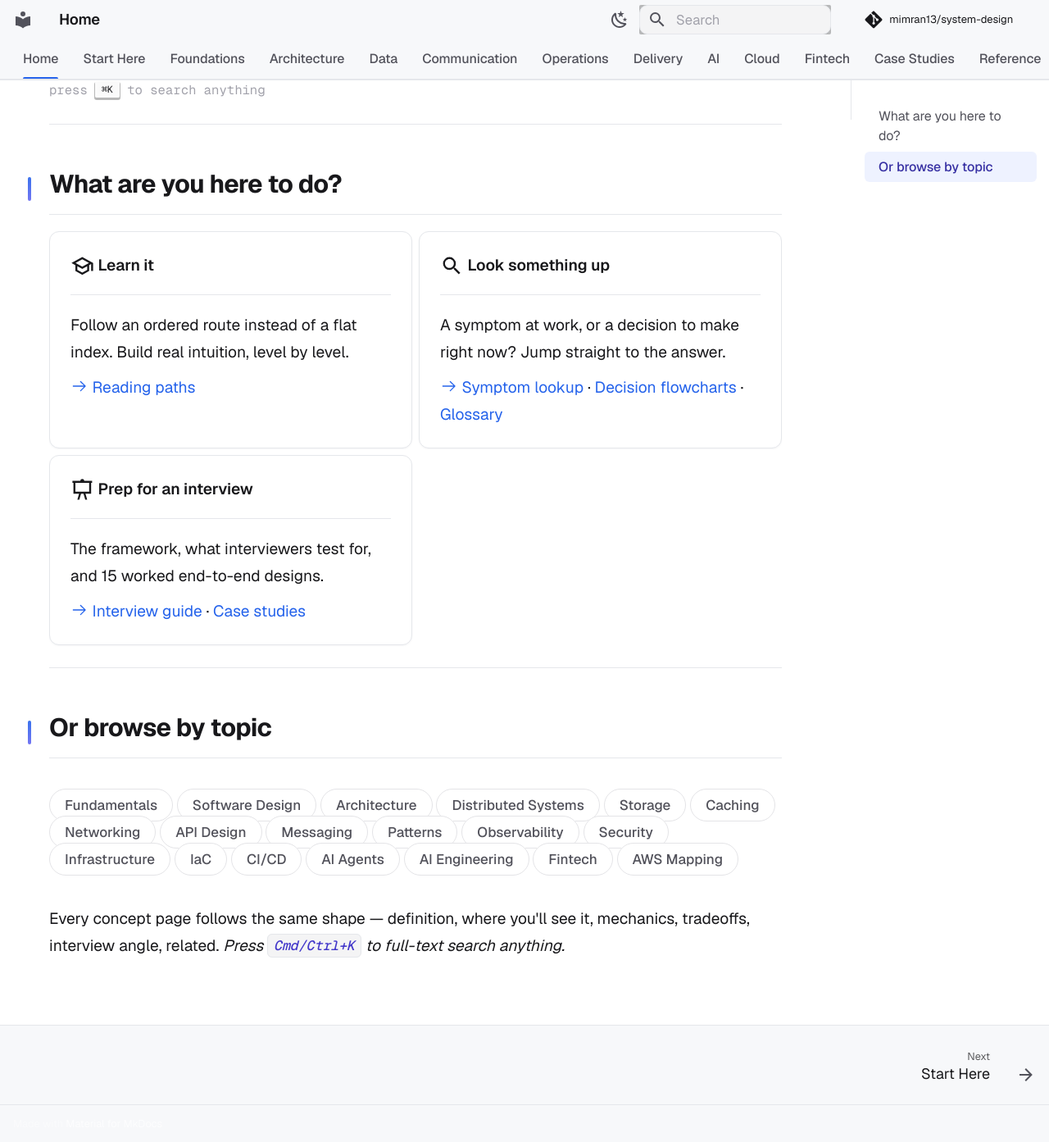
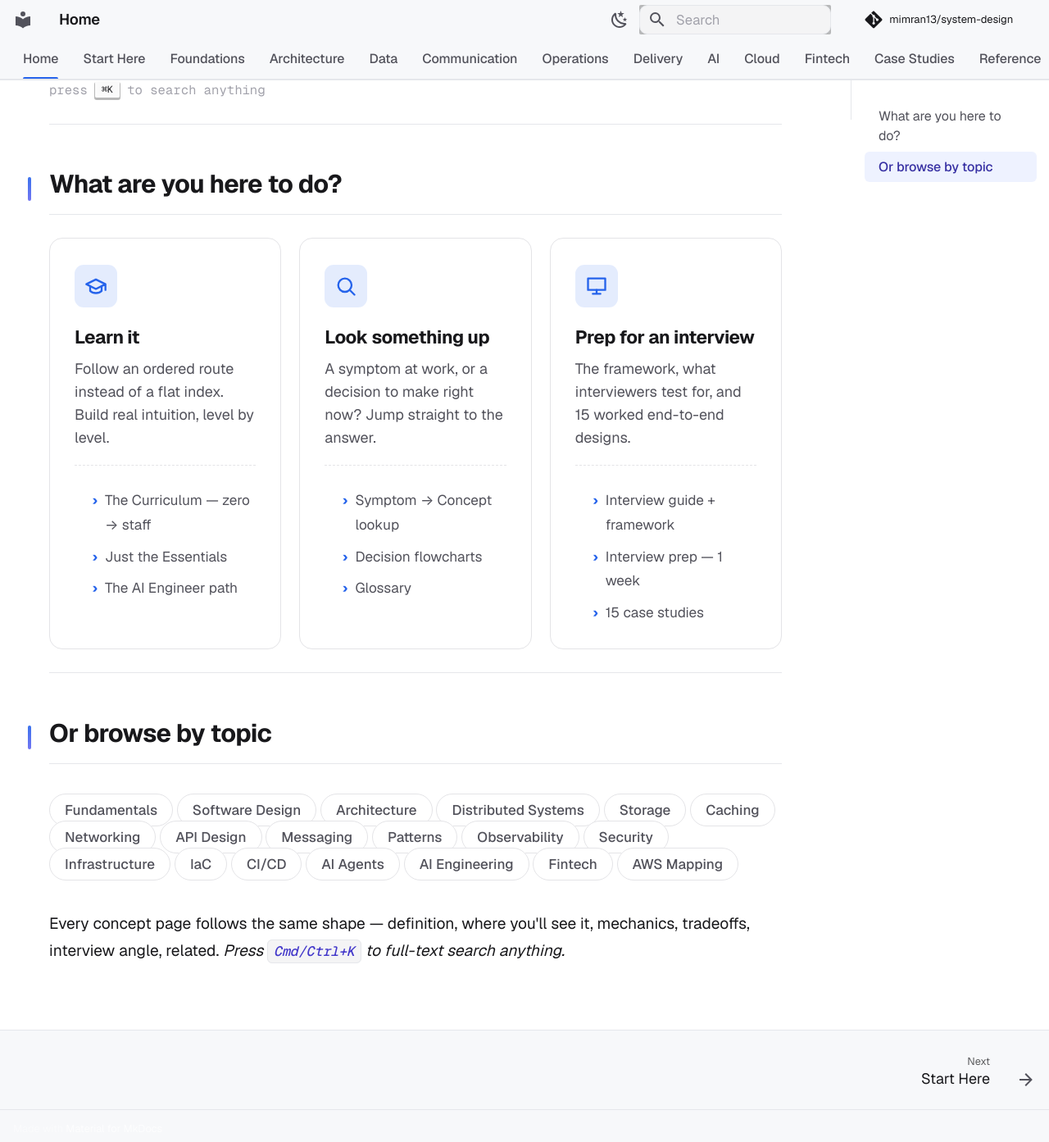
Before and after one commit to mimran13/system-design, an MkDocs documentation site: the page built from docs/index.md, in a window 1280 px wide and 1400 px high, scrolled down 527 px. Shown: the top 1393 px of the window at 82% size. Built offline with MkDocs 1.6.1 and Material for MkDocs 9.7.7, drawn with Linux system fonts in a browser that asks for light colours; comment, search, counter and statistics services are not loaded.

Commit message:
feat(home): bespoke intent doors (icon tiles, hover reveal, link lists)
Replaces Material grid-cards with the mockup's door design, proving
MkDocs can match the mockups via md_in_html + custom CSS.

Co-Authored-By: Claude Opus 4.8 (1M context) <noreply@anthropic.com>

```diff
--- a/docs/index.md
+++ b/docs/index.md
@@ -20,35 +20,37 @@ hide:
 
 ## What are you here to do?
 
-<div class="grid cards" markdown>
-
--   :material-school-outline:{ .lg .middle } **Learn it**
-
-    ---
-
-    Follow an ordered route instead of a flat index. Build real intuition, level by level.
-
-    [:octicons-arrow-right-24: Reading paths](paths/index.md)
-
--   :material-magnify:{ .lg .middle } **Look something up**
-
-    ---
-
-    A symptom at work, or a decision to make right now? Jump straight to the answer.
-
-    [:octicons-arrow-right-24: Symptom lookup](reference/symptom-lookup.md) ·
-    [Decision flowcharts](reference/decision-flowcharts.md) ·
-    [Glossary](glossary.md)
-
--   :material-presentation:{ .lg .middle } **Prep for an interview**
-
-    ---
-
-    The framework, what interviewers test for, and 15 worked end-to-end designs.
-
-    [:octicons-arrow-right-24: Interview guide](interview-guide.md) ·
-    [Case studies](case-studies/index.md)
-
+<div class="doors">
+  <div class="door">
+    <span class="door-icon"><svg viewBox="0 0 24 24" fill="none" stroke="currentColor" stroke-width="2" stroke-linecap="round" stroke-linejoin="round"><path d="M22 10v6M2 10l10-5 10 5-10 5z"/><path d="M6 12v5c3 3 9 3 12 0v-5"/></svg></span>
+    <h3>Learn it</h3>
+    <p>Follow an ordered route instead of a flat index. Build real intuition, level by level.</p>
+    <ul>
+      <li><a href="paths/curriculum/">The Curriculum — zero → staff</a></li>
+      <li><a href="paths/essentials/">Just the Essentials</a></li>
+      <li><a href="paths/ai-engineer/">The AI Engineer path</a></li>
+    </ul>
+  </div>
+  <div class="door">
+    <span class="door-icon"><svg viewBox="0 0 24 24" fill="none" stroke="currentColor" stroke-width="2" stroke-linecap="round" stroke-linejoin="round"><circle cx="11" cy="11" r="7"/><path d="m21 21-4.3-4.3"/></svg></span>
+    <h3>Look something up</h3>
+    <p>A symptom at work, or a decision to make right now? Jump straight to the answer.</p>
+    <ul>
+      <li><a href="reference/symptom-lookup/">Symptom → Concept lookup</a></li>
+      <li><a href="reference/decision-flowcharts/">Decision flowcharts</a></li>
+      <li><a href="glossary/">Glossary</a></li>
+    </ul>
+  </div>
+  <div class="door">
+    <span class="door-icon"><svg viewBox="0 0 24 24" fill="none" stroke="currentColor" stroke-width="2" stroke-linecap="round" stroke-linejoin="round"><path d="M3 4h18v12H3z"/><path d="M8 20h8M12 16v4"/></svg></span>
+    <h3>Prep for an interview</h3>
+    <p>The framework, what interviewers test for, and 15 worked end-to-end designs.</p>
+    <ul>
+      <li><a href="interview-guide/">Interview guide + framework</a></li>
+      <li><a href="paths/interview-prep/">Interview prep — 1 week</a></li>
+      <li><a href="case-studies/">15 case studies</a></li>
+    </ul>
+  </div>
 </div>
 
 ---
--- a/docs/stylesheets/extra.css
+++ b/docs/stylesheets/extra.css
@@ -1382,3 +1382,52 @@ article.md-typeset > h4 {
   border-color: var(--md-primary-fg-color); color: var(--md-primary-fg-color);
   transform: translateY(-1px);
 }
+
+/* Bespoke homepage "intent doors" — match .mockups/homepage-redesign.html */
+.md-typeset .doors {
+  display: grid; grid-template-columns: repeat(3, 1fr); gap: 1.1rem; margin: 1.4rem 0;
+}
+.md-typeset .door {
+  position: relative; border: 1px solid var(--md-default-fg-color--lightest);
+  border-radius: 16px; padding: 1.6rem 1.5rem 1.4rem;
+  background: var(--md-default-bg-color);
+  transition: transform .2s cubic-bezier(.2,.7,.3,1), border-color .2s, box-shadow .2s;
+  overflow: hidden;
+}
+.md-typeset .door::before {
+  content: ""; position: absolute; left: 0; top: 0; height: 3px; width: 100%;
+  background: linear-gradient(90deg, var(--md-primary-fg-color), var(--md-accent-fg-color));
+  transform: scaleX(0); transform-origin: left; transition: transform .25s;
+}
+.md-typeset .door:hover {
+  transform: translateY(-4px); border-color: var(--md-primary-fg-color--light);
+  box-shadow: 0 20px 40px -22px color-mix(in srgb, var(--md-primary-fg-color) 45%, transparent);
+}
+.md-typeset .door:hover::before { transform: scaleX(1); }
+.md-typeset .door .door-icon {
+  display: grid; place-items: center; width: 2.6rem; height: 2.6rem; border-radius: 11px;
+  background: color-mix(in srgb, var(--md-primary-fg-color) 12%, transparent);
+  color: var(--md-primary-fg-color); margin-bottom: 1rem;
+}
+.md-typeset .door .door-icon svg { width: 1.4rem; height: 1.4rem; }
+.md-typeset .door h3 {
+  margin: 0 0 .35rem; font-size: 1.12rem; font-weight: 700; letter-spacing: -.02em;
+}
+.md-typeset .door > p {
+  margin: 0; font-size: .9rem; line-height: 1.55; color: var(--md-default-fg-color--light);
+}
+.md-typeset .door ul {
+  margin: 1rem 0 0; padding: 1rem 0 0; list-style: none;
+  border-top: 1px dashed var(--md-default-fg-color--lightest);
+}
+.md-typeset .door li { margin: .4rem 0; font-size: .86rem; }
+.md-typeset .door li::before { content: none; }
+.md-typeset .door li a {
+  text-decoration: none; color: var(--md-default-fg-color--light);
+  display: inline-flex; gap: .45rem; align-items: baseline;
+}
+.md-typeset .door li a::before { content: "›"; color: var(--md-primary-fg-color); font-weight: 700; }
+.md-typeset .door li a:hover { color: var(--md-primary-fg-color); }
+@media screen and (max-width: 59.9375em) {
+  .md-typeset .doors { grid-template-columns: 1fr; }
+}
```
